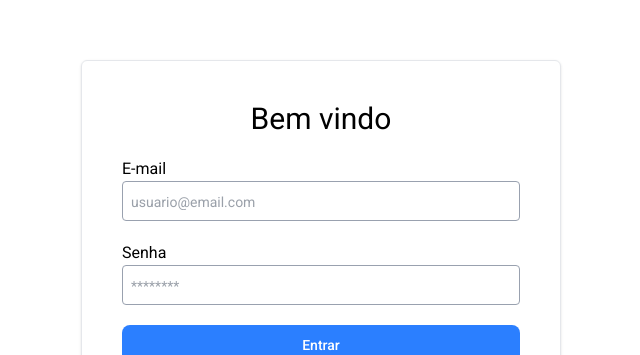
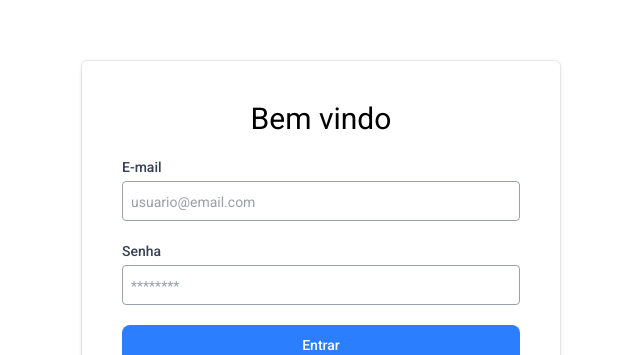
Before and after one commit to moraesrayanne/dashboard, a React (Vite) app: page / in a window 1280 px wide. Shown: the part 137-492 px from the top of the page, without its empty margins (319-959 px from the left). Built offline with nearby package versions, Linux system fonts and the light colour scheme.

Commit message:
feat: create input error state

```diff
--- a/src/components/input/input.tsx
+++ b/src/components/input/input.tsx
@@ -2,18 +2,22 @@ import { InputHTMLAttributes } from "react"
 
 interface InputComponentProps extends InputHTMLAttributes<HTMLInputElement> {
   label?: string
-  onChange: (e: React.ChangeEvent<HTMLInputElement>) => void
+  onChange?: (e: React.ChangeEvent<HTMLInputElement>) => void
+  error?: string | null
 }
 
-export const Input = ({ label, onChange, ...props }: InputComponentProps) => {
+export const Input = ({ label, onChange, error, ...props }: InputComponentProps) => {
   return (
-    <div className="w-[100%] flex flex-col">
-      {label && <label>{label}</label>}
+    <div className="w-full flex flex-col gap-1">
+      {label && <label className={`text-sm font-medium ${error ? "text-red-500" : "text-gray-700"}`}>{label}</label>}
       <input
         {...props}
         onChange={onChange}
-        className="border rounded-sm border-gray-400 p-2 h-10 text-gray-700 focus:outline-none  focus:border-blue-500 placeholder:text-sm"
+        className={`border rounded-sm p-2 h-10 text-gray-700 focus:outline-none
+          ${error ? "border-red-500 focus:border-red-500" : "border-gray-400 focus:border-blue-500"}
+          placeholder:text-sm`}
       />
+      {error && <span className="text-xs text-red-500">{error}</span>}
     </div>
   )
 }
```
